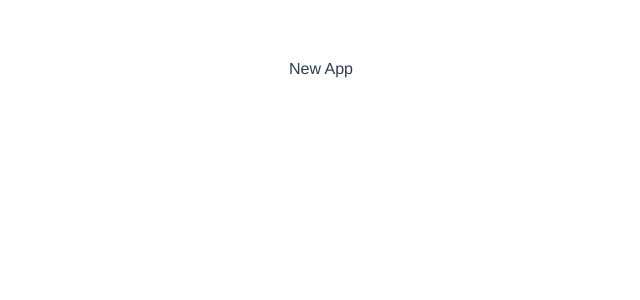
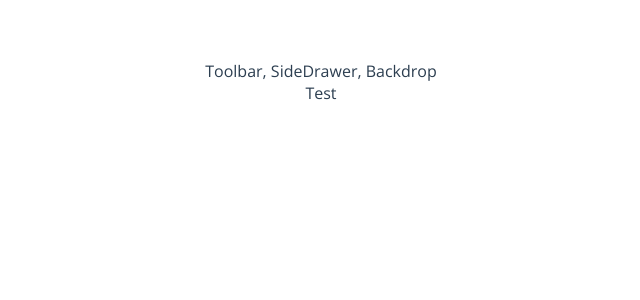
Before and after one commit to FabioZTessitore/learning-vue, a Vue app: page / in a window 1280 px wide. Shown: the top 300 px of the page, without its empty margins (319-959 px from the left). Built offline with nearby package versions, Linux system fonts and the light colour scheme.

Commit message:
starting myburger, layout

```diff
--- a/public/index.html
+++ b/public/index.html
@@ -5,7 +5,10 @@
     <meta http-equiv="X-UA-Compatible" content="IE=edge">
     <meta name="viewport" content="width=device-width,initial-scale=1.0">
     <link rel="icon" href="<%= BASE_URL %>favicon.ico">
-    <title>vue</title>
+
+    <link href="https://fonts.googleapis.com/css?family=Open+Sans:400,700" rel="stylesheet">
+
+    <title>MyBurger</title>
   </head>
   <body>
     <noscript>
--- a/src/App.vue
+++ b/src/App.vue
@@ -1,18 +1,24 @@
 <template>
   <div id="app">
-    New App
+    <Layout>
+      Test
+    </Layout>
   </div>
 </template>
 
 <script>
+import Layout from './components/Layout'
 export default {
-  name: 'app'
+  name: 'app',
+  components: {
+    Layout
+  }
 }
 </script>
 
 <style>
 #app {
-  font-family: 'Avenir', Helvetica, Arial, sans-serif;
+  font-family: 'Open Sans', 'Avenir', Helvetica, Arial, sans-serif;
   -webkit-font-smoothing: antialiased;
   -moz-osx-font-smoothing: grayscale;
   text-align: center;
--- /dev/null
+++ b/src/components/Layout.vue
@@ -0,0 +1,23 @@
+<template>
+  <Aux>
+    <div>Toolbar, SideDrawer, Backdrop</div>
+    <main>
+      <slot></slot>
+    </main>
+  </Aux>
+</template>
+
+<script>
+import Aux from '../hoc/Aux';
+
+export default {
+  name: 'Layout',
+  components: {
+    Aux
+  }
+}
+</script>
+
+<!-- Add "scoped" attribute to limit CSS to this component only -->
+<style scoped>
+</style>
--- /dev/null
+++ b/src/hoc/Aux.vue
@@ -0,0 +1,15 @@
+<template>
+  <div>
+    <slot></slot>
+  </div>
+</template>
+
+<script>
+export default {
+  name: 'Aux'
+}
+</script>
+
+<!-- Add "scoped" attribute to limit CSS to this component only -->
+<style scoped>
+</style>
```
Also changed, not shown: 1 other file (tests, documents, lock files or other folders).
